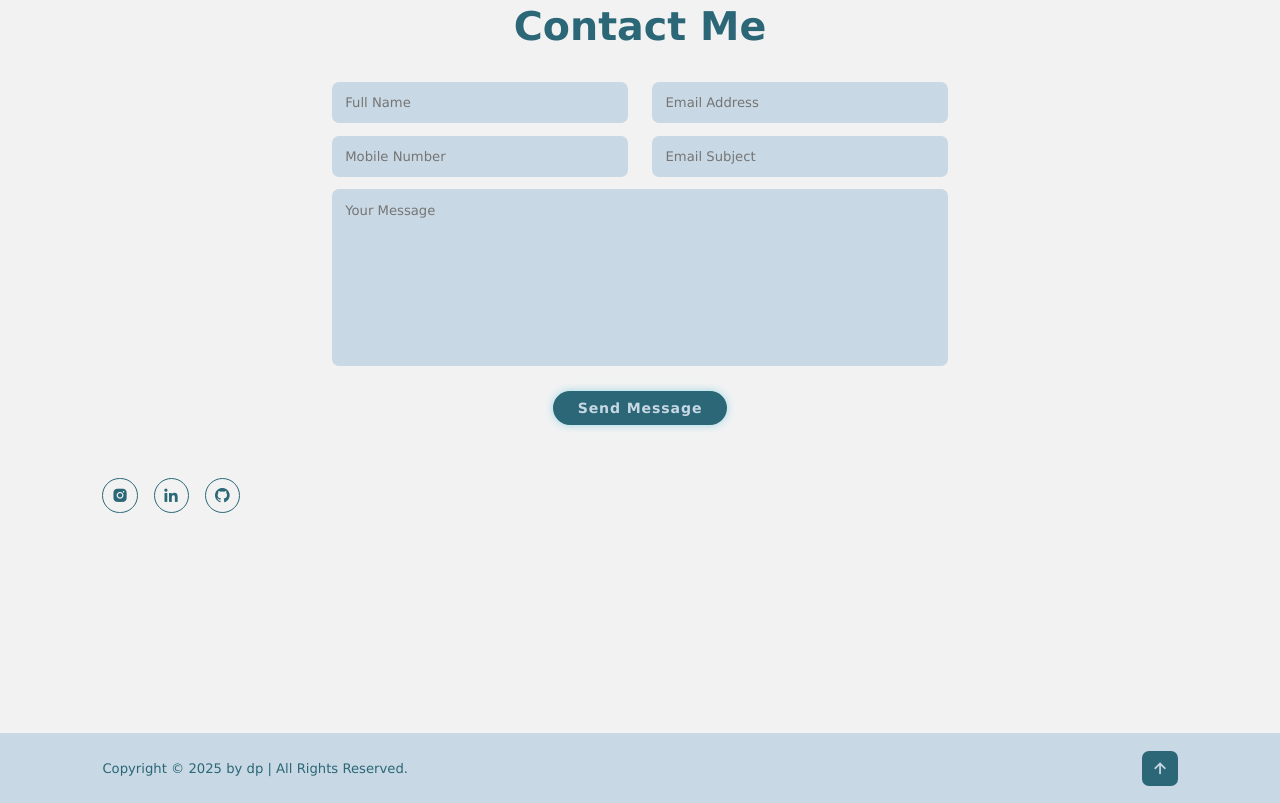
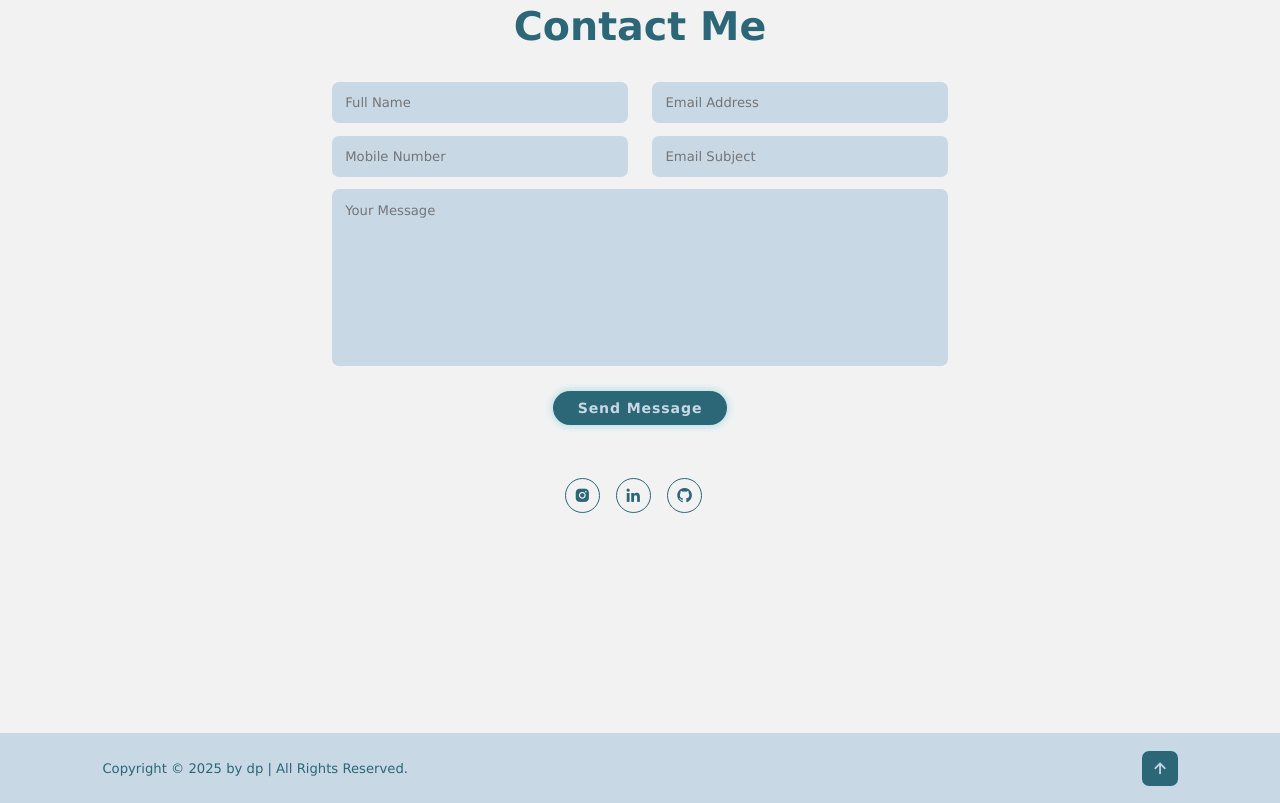
Before and after one commit to gangundidp/dp-portfolio, a plain HTML site: page index.html in a window 1280 px wide. Shown: the part 3267-4070 px from the top of the page. Drawn offline with nearby package versions, Linux system fonts and the light colour scheme.

Commit message:
Update index.html

```diff
--- a/index.html
+++ b/index.html
@@ -264,12 +264,13 @@ I’m passionate about backend development, cybersecurity, and continuous learni
             <input type="submit" value="Send Message" class="btn">
         </form>
 
-         <div class="social-media">
+         <div class="social-media" style="margin: auto; width: fit-content">
 <!--                 <a href="#"><i class="bx bxl-facebook"></i></a> -->
                 <a href="https://www.instagram.com/_dp222/profilecard/?igsh=MWQxdTIybGpxYzBt"><i class="bx bxl-instagram-alt"></i></a>
                 <a href="www.linkedin.com/in/dp-gangundi"><i class="bx bxl-linkedin"></i></a>
                 <a href="https://github.com/gangundidp"><i class="bx bxl-github"></i></a>
             </div>
+
      </section>
 
 
```
